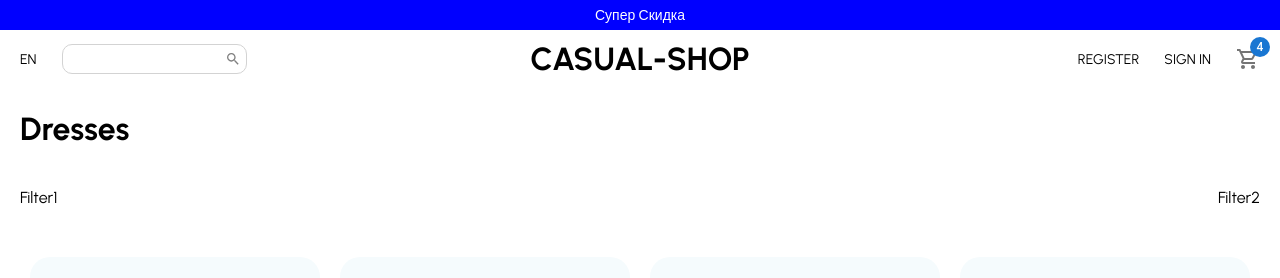
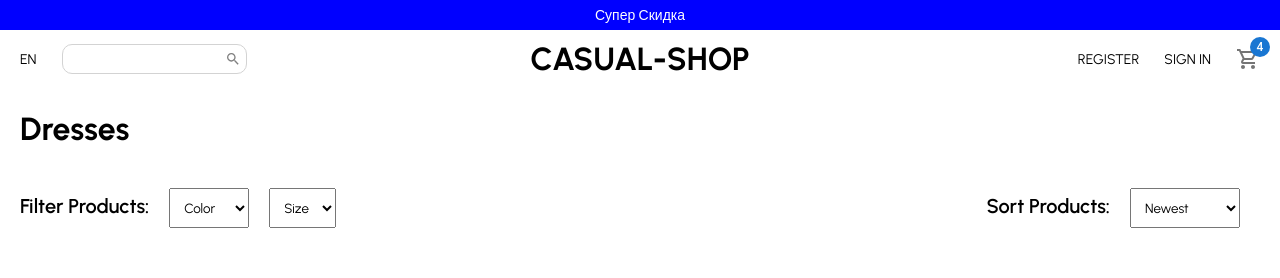
Before and after one commit to vladian95/eco-shop-react, a React (Create React App) app: page / in a window 1280 px wide. Shown: the top 278 px of the page. Built offline with nearby package versions, Linux system fonts and the light colour scheme.

Commit message:
product list done

```diff
--- a/src/pages/ProductList.jsx
+++ b/src/pages/ProductList.jsx
@@ -6,16 +6,32 @@ import Newsletter from '../components/Newsletter';
 import Footer from '../components/Footer';
 
 const Container = styled.div``;
+
 const Title = styled.h1`
   margin: 20px;
 `;
+
 const FilterContainer = styled.div`
   display: flex;
   justify-content: space-between;
 `;
+
 const Filter = styled.div`
   margin: 20px;
 `;
+
+const FilterText = styled.span`
+  font-size: 20px;
+  font-weight: 600;
+  margin-right: 20px;
+`;
+
+const Select = styled.select`
+  padding: 10px;
+  margin-right: 20px;
+`;
+
+const Option = styled.option``;
 
 const ProductList = () => {
   return (
@@ -24,8 +40,38 @@ const ProductList = () => {
       <Navbar />
       <Title>Dresses</Title>
       <FilterContainer>
-        <Filter>Filter1</Filter>
-        <Filter>Filter2</Filter>
+        <Filter>
+          <FilterText>Filter Products:</FilterText>
+          <Select>
+            <Option disabled selected>
+              Color
+            </Option>
+            <Option>White</Option>
+            <Option>Black</Option>
+            <Option>Red</Option>
+            <Option>Blue</Option>
+            <Option>Yellow</Option>
+            <Option>Green</Option>
+          </Select>
+          <Select>
+            <Option disabled selected>
+              Size
+            </Option>
+            <Option>XS</Option>
+            <Option>S</Option>
+            <Option>M</Option>
+            <Option>L</Option>
+            <Option>XL</Option>
+          </Select>
+        </Filter>
+        <Filter>
+          <FilterText>Sort Products:</FilterText>
+          <Select>
+            <Option selected>Newest</Option>
+            <Option>Price (asc)</Option>
+            <Option>Price (desc)</Option>
+          </Select>
+        </Filter>
       </FilterContainer>
       <Products />
       <Newsletter />
```
